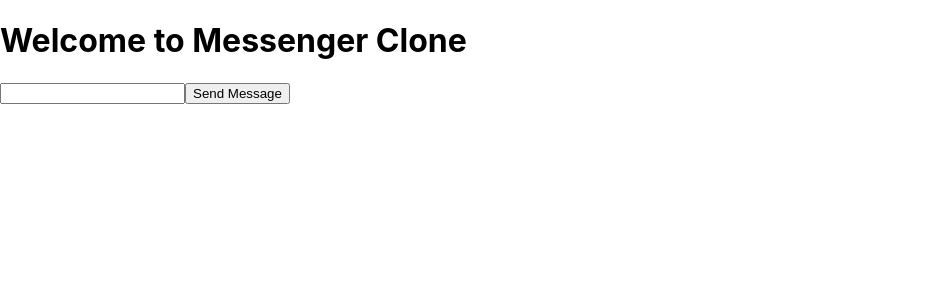
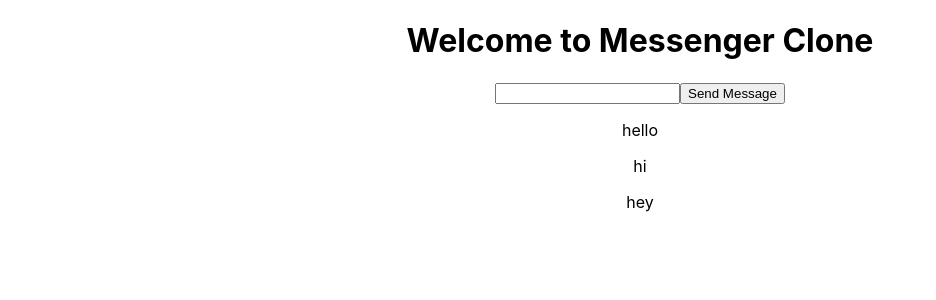
Before and after one commit to dealbisac/messenger-clone, a React (Create React App) app: page / in a window 1280 px wide. Shown: the top 300 px of the page, without its empty margins (0-936 px from the left). Built offline with nearby package versions, Linux system fonts and the light colour scheme.

Commit message:
input done

```diff
--- a/src/App.js
+++ b/src/App.js
@@ -1,12 +1,32 @@
-import React from 'react';
+import React, { useState } from 'react';
 import './App.css';
 
 function App() {
+  const [input, setInput] = useState('');
+  const [messages, setMessages] = useState(['hello', 'hi', 'hey']);
+  console.log(input);
+  console.log(messages);
+
+  const sendMessages = (event) => {
+    event.preventDefault();
+    setMessages([...messages, input]);
+    setInput('');
+  }
+
   return (
-    <div className="app">
+    <div className="App">
       <h1>Welcome to Messenger Clone</h1>
-      <input />
-      <button>Send Message</button>
+      <form>
+        <input value={input} onChange={event => setInput(event.target.value)} />
+        <button type="submit" onClick={sendMessages}>Send Message</button>
+      </form>
+
+      {
+        messages.map(message => (
+          <p>{message}</p>
+        ))
+      }
+
     </div>
   );
 }
--- a/src/index.css
+++ b/src/index.css
@@ -1,13 +1,13 @@
 body {
   margin: 0;
-  font-family: -apple-system, BlinkMacSystemFont, 'Segoe UI', 'Roboto', 'Oxygen',
-    'Ubuntu', 'Cantarell', 'Fira Sans', 'Droid Sans', 'Helvetica Neue',
-    sans-serif;
+  font-family: -apple-system, BlinkMacSystemFont, "Raleway", "Segoe UI",
+    "Roboto", "Oxygen", "Ubuntu", "Cantarell", "Fira Sans", "Droid Sans",
+    "Helvetica Neue", sans-serif;
   -webkit-font-smoothing: antialiased;
   -moz-osx-font-smoothing: grayscale;
 }
 
 code {
-  font-family: source-code-pro, Menlo, Monaco, Consolas, 'Courier New',
+  font-family: source-code-pro, Menlo, Monaco, Consolas, "Courier New",
     monospace;
 }
```
Also changed, not shown: src/firebase.js (added, +12 -0 lines).
